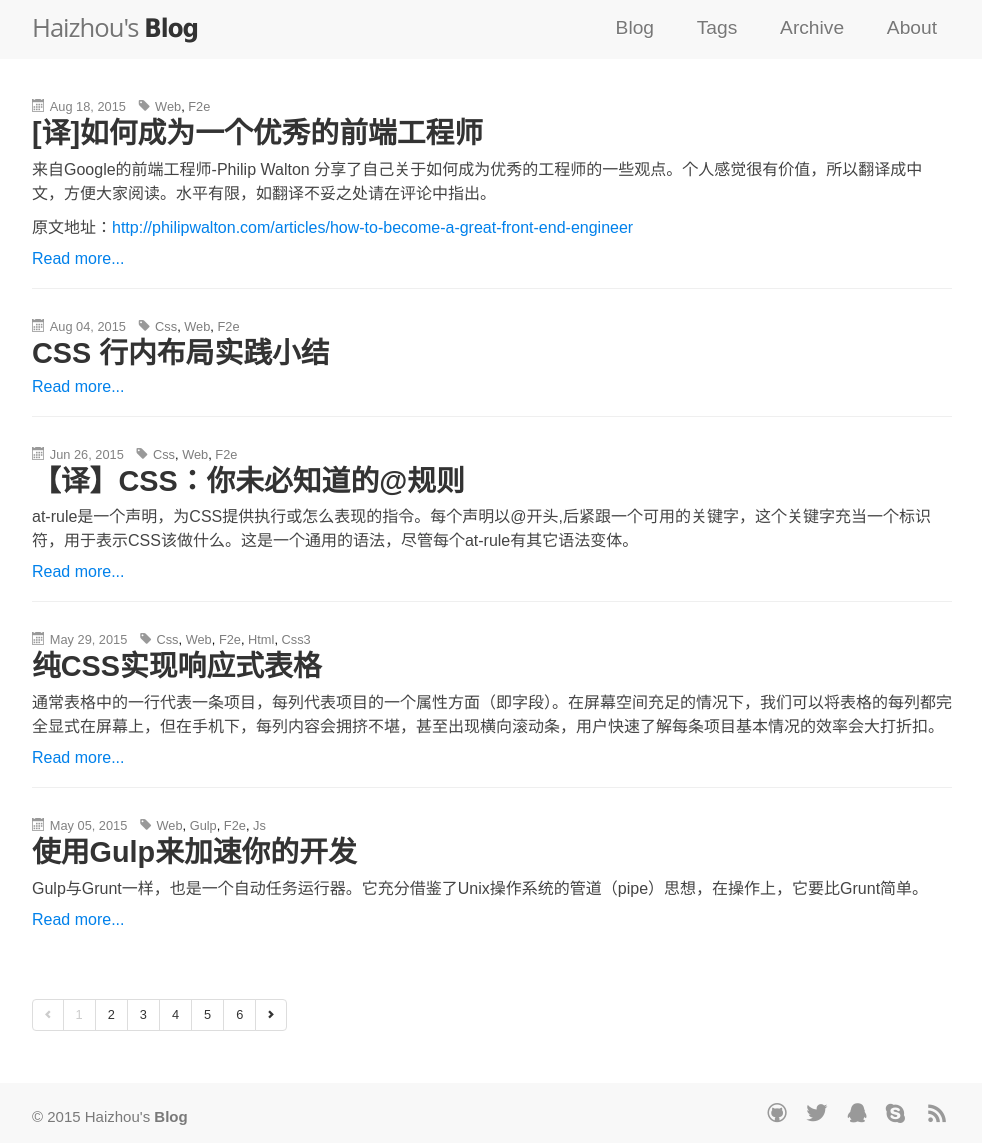
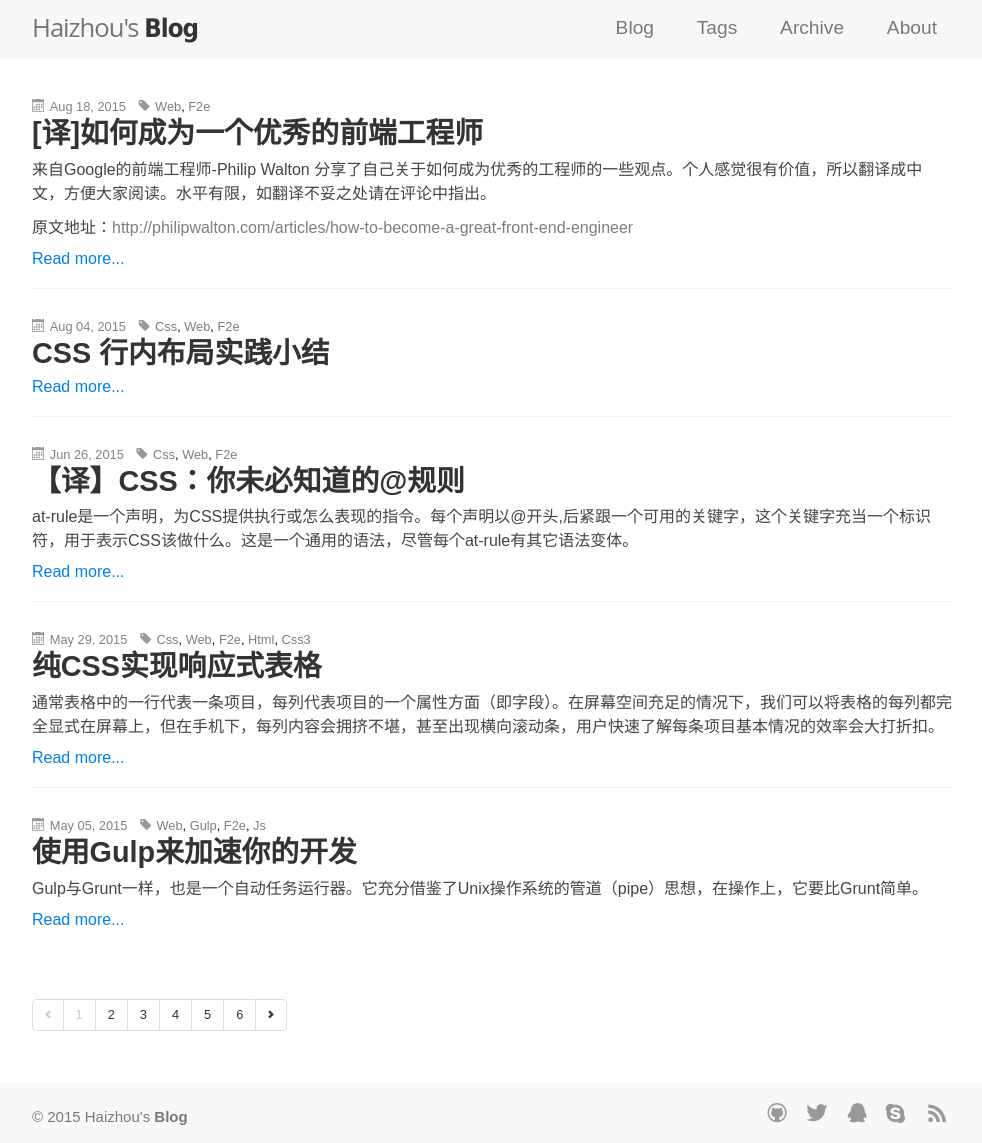
Before and after one commit to chenhaizhou/chenhaizhou.github.io, a Jekyll site: the page built from index.html, in a window 1280 px wide. Shown: the whole page, without its empty margins (148-1130 px from the left). Built offline with Jekyll 4.4.1, drawn with Linux system fonts in a browser that asks for light colours; nearby versions of some CDN libraries; some web fonts are replaced; the list of posts is cut into pages by our own code; comment, search, counter and statistics services are not loaded.

Commit message:
update css

```diff
--- a/_sass/_layout.scss
+++ b/_sass/_layout.scss
@@ -297,6 +297,9 @@ body.about .nav-about {
         color:#444;
         p {
             margin:0 0 10px;
+        }
+        a {
+            color: #7e7e7e;
         }
     }
     .icon {
```
